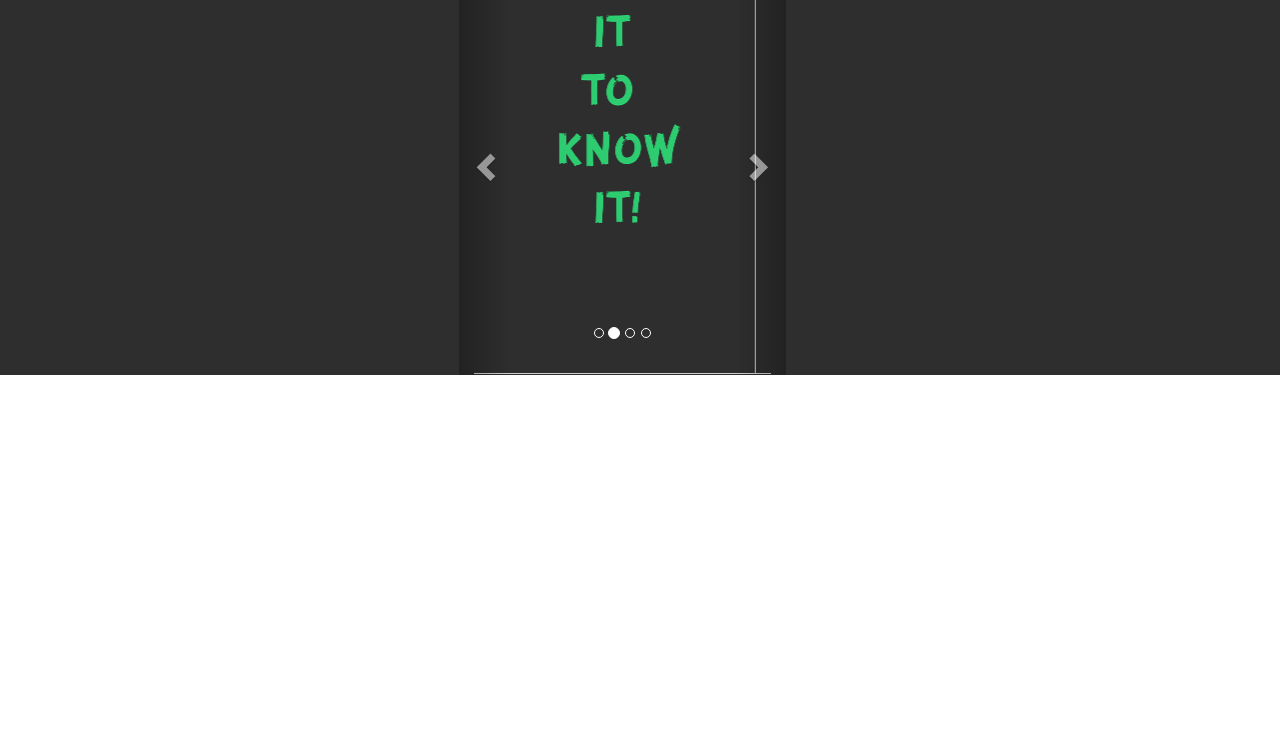
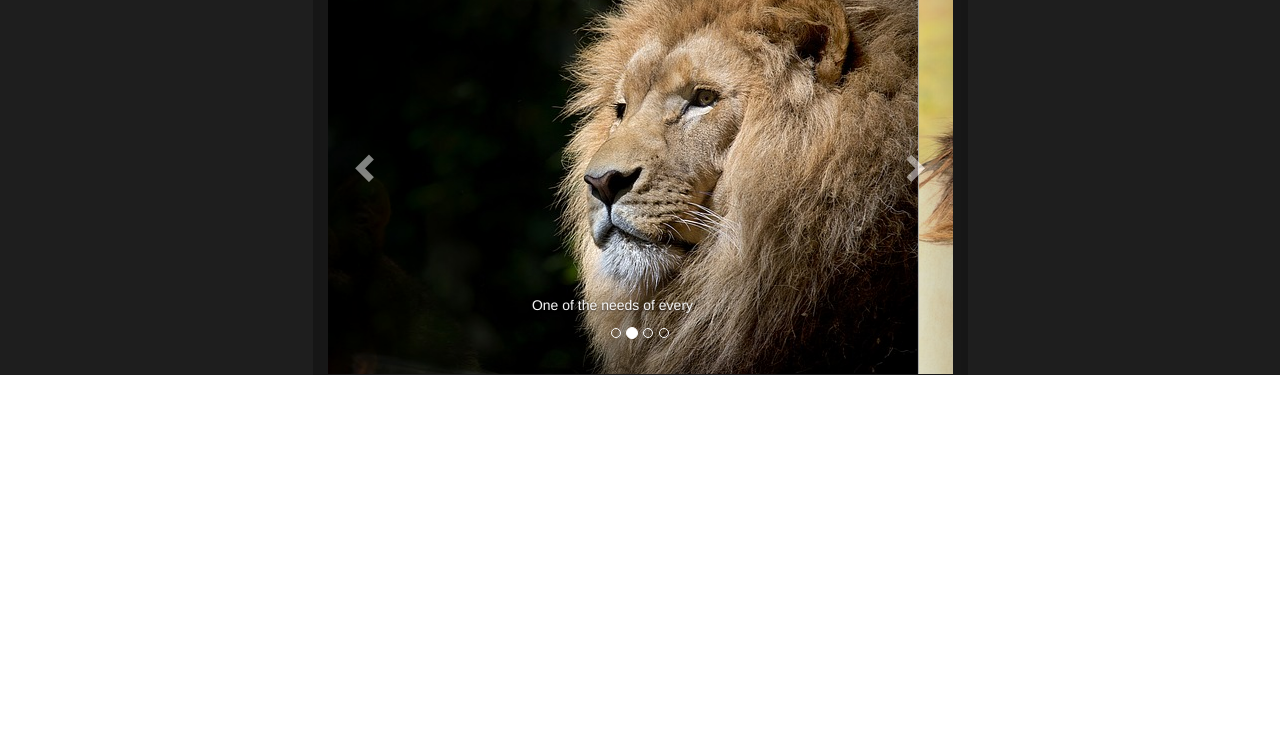
Before and after one commit to AshwinChandlapur/FlipToKnow, a plain HTML site: page animals.html in a window 1280 px wide. Shown: the part 53-800 px from the top of the page. Drawn offline with nearby package versions, Linux system fonts and the light colour scheme; a web font is replaced by a local one.

Commit message:
Added images for animals Section,CHanged the resolution of flipper

```diff
--- a/animals.html
+++ b/animals.html
@@ -11,13 +11,10 @@
   <script src="http://maxcdn.bootstrapcdn.com/bootstrap/3.3.6/js/bootstrap.min.js"></script>
 </head>
 <body>
-<!--	<div class="row">
+	<div class="row">
   		<div class="col-md-12">
-
-
           <nav class="navbar navbar-default navbar-fixed-top">
 				    <div class="container-fluid">
-
 			         <div class="navbar-header">
 							   <button type="button" class="navbar-toggle" data-toggle="collapse" data-target="#myNavbar">
 						      <span class="icon-bar"></span>
@@ -31,18 +28,16 @@
 	      			    <li class="active"><a href="index.html">Home</a></li>
 	    				 </ul>
 	    			</div>
+    			</nav>
         </div>
-    		</nav>
+      </div>
 
-		</div>
-	</div>-->
 <div class='row'>
-      <div class="col-sm-4" >
-
+      <div class="col-sm-3" >
       </div>
 
 
-<div class='col-md-3'>
+<div class='col-md-6'>
 
 <div id="myCarousel" class="carousel slide" data-ride="carousel">
   <!-- Indicators -->
@@ -58,10 +53,10 @@
     <div class="item active">
     	<div class="flip-container" ontouchstart="this.classList.toggle('hover');" align="middle">
   			<div class="flipper">
-      			<div class="frontq"><img src="me/00.png" alt="Chania"></div>
+      			<div class="frontq"><img src="me/11.jpg" alt="Chania"></div>
       			<div class="backq">
       			<div class="back-title">Coding</div></div>
-     			<div class="carousel-caption"></div>
+     			<div class="carousel-caption"><p>One of the needs of every </p></div>
   			</div>
       	</div>
     </div>
@@ -69,7 +64,7 @@
 <div class="item">
     	<div class="flip-container" ontouchstart="this.classList.toggle('hover');" align="middle">
   			<div class="flipper">
-      			<div class="frontq"><img src="me/00.png" alt="Chania"></div>
+      			<div class="frontq"><img src="me/12.jpg" alt="Chania"></div>
       			<div class="backq">
       			<div class="back-title">Is</div></div>
      			<div class="carousel-caption"></div>
@@ -79,7 +74,7 @@
 <div class="item">
     	<div class="flip-container" ontouchstart="this.classList.toggle('hover');" align="middle">
   			<div class="flipper">
-      			<div class="frontq"><img src="me/00.png" alt="Chania"></div>
+      			<div class="frontq"><img src="me/13.jpg" alt="Chania"></div>
       			<div class="backq">
       			<div class="back-title">Fun</div></div>
      			<div class="carousel-caption"></div>
@@ -89,9 +84,9 @@
 <div class="item">
     	<div class="flip-container" ontouchstart="this.classList.toggle('hover');" align="middle">
   			<div class="flipper">
-      			<div class="frontq"><img src="me/00.png" alt="Chania"></div>
+      			<div class="frontq"><img src="me/14.jpg" alt="Chania"></div>
       			<div class="backq">
-      			<div class="back-title">Always</div></div>
+      			<div class="back-title">Elephants</div></div>
      			<div class="carousel-caption"></div>
   			</div>
       	</div>
@@ -99,24 +94,9 @@
 
 </div>
 
-   <!-- <div class="item">
-      <img src="me/0.png" alt="Flower">
-      <div class="carousel-caption">
-        <h3>Flowers</h3>
-        <p>Beatiful flowers in Kolymbari, Crete.</p>
-      </div>
-    </div>
-
-    <div class="item">
-      <img src="me/0.png" alt="Flower">
-      <div class="carousel-caption">
-        <h3>Flowers</h3>
-        <p>Beatiful flowers in Kolymbari, Crete.</p>
-      </div>
-    </div>-->
 
  </div>
-  <div class="col-sm-5" >
+  <div class="col-sm-3" >
       </div>
 
   <!-- Left and right controls -->
@@ -129,6 +109,8 @@
     <span class="sr-only">Next</span>
   </a>
 </div>
+</div>
+</div>
 
 
 
--- a/style.css
+++ b/style.css
@@ -1,19 +1,12 @@
-.carousel slide{
-	margin-right: 100px;
-}
-
 .rowd{
 	background-color: #2e2e2e;
 }
-
-
 
 .intro-message {
     position: relative;
     padding-top: 20%;
     padding-bottom: 20%;
     color:#ffffff;
-
 }
 
 .intro-message > h1 {
@@ -57,8 +50,8 @@
 	height: 427px;
 }
 .flip-container, .frontq ,.backq {
-	width: 320px;
-	height: 427px;
+	width: 640px;
+	height: 426px;
 }
 
 .flipper {
@@ -177,7 +170,7 @@
 }
 
 .row{
-	background-color: #2e2e2e;
+	background-color: #1e1e1e;
 }
 .rows{
 	text-align: center;
```
Also changed, not shown: index.html (+8 -7 lines), ME/11.jpg (added), ME/12.jpg (added), ME/13.jpg (added), ME/14.jpg (added). Lines whose indentation alone changed are shown as unchanged.
